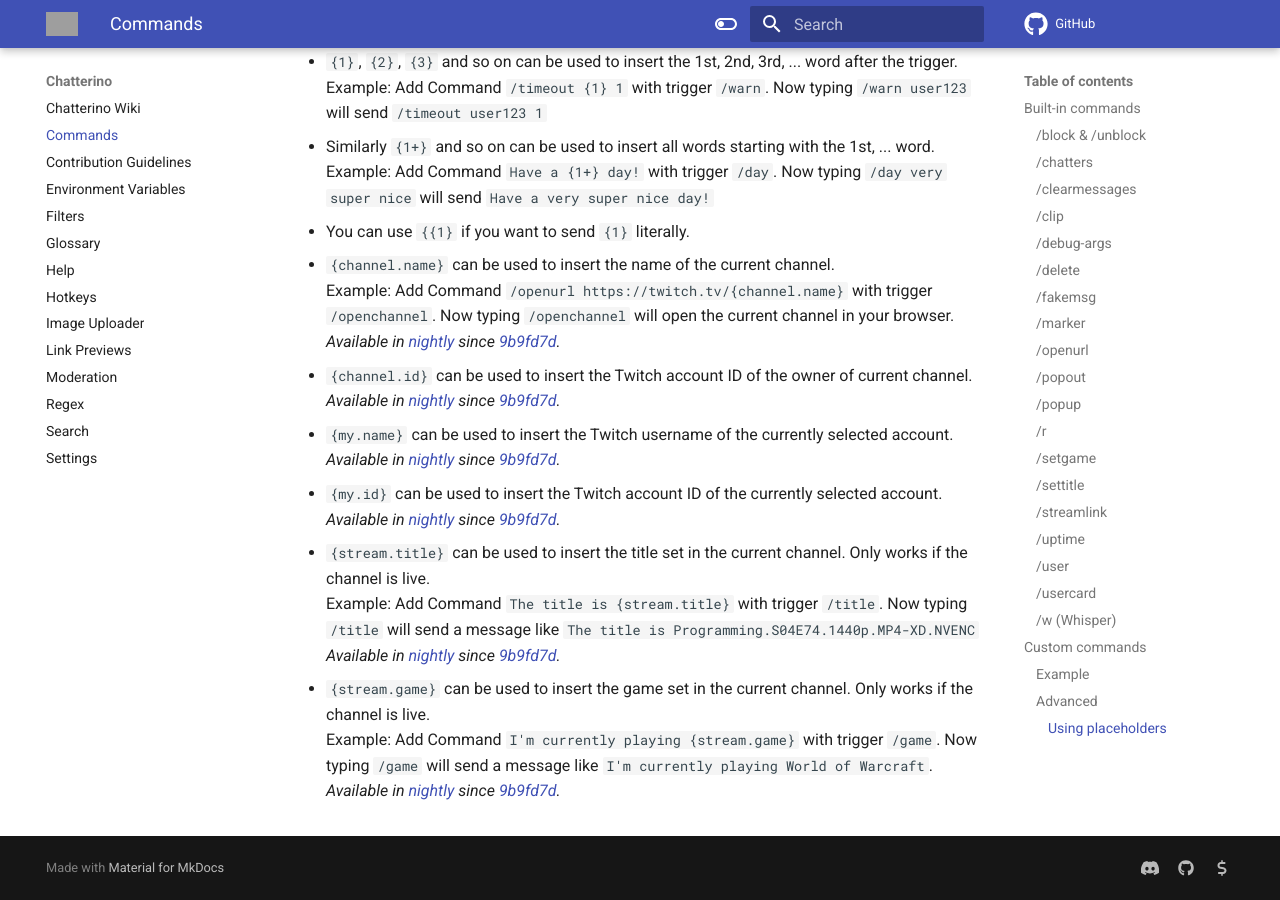
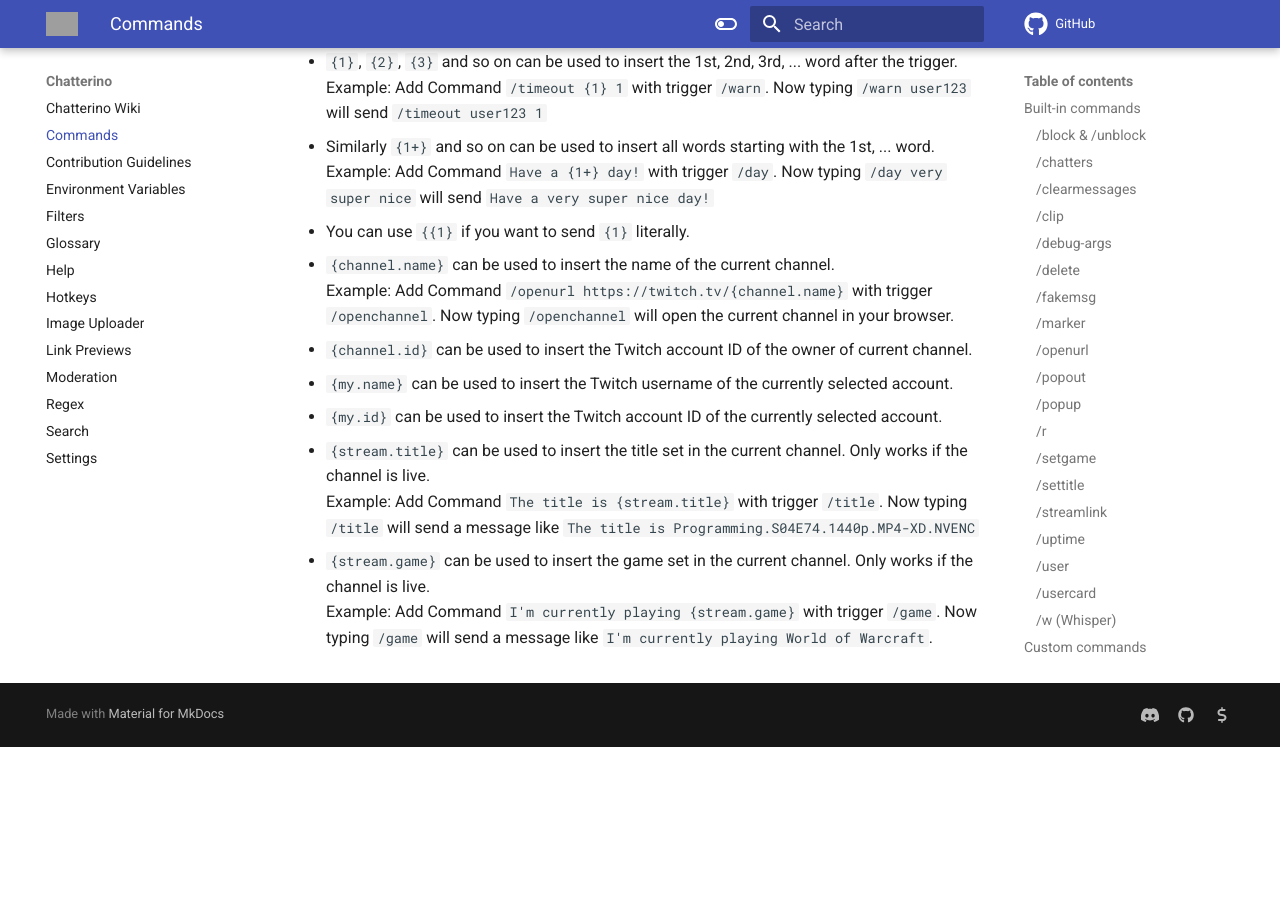
Before and after one commit to Chatterino/wiki, an MkDocs documentation site: the page built from docs/Commands.md, in a window 1280 px wide and 900 px high, scrolled down 3755 px. Built offline with MkDocs 1.6.1 and Material for MkDocs 9.7.7, drawn with Linux system fonts in a browser that asks for light colours; comment, search, counter and statistics services are not loaded; after the commit the page ends 4502 px from its top, so only the background shows below that; grey boxes are pictures that could not be loaded.

Commit message:
Remove nightly comments from Commands page (#216)
Apparently I missed Commands last time

```diff
--- a/docs/Commands.md
+++ b/docs/Commands.md
@@ -143,24 +143,18 @@
 
 - `{channel.name}` can be used to insert the name of the current channel.
   Example: Add Command `/openurl https://twitch.tv/{channel.name}` with trigger `/openchannel`. Now typing `/openchannel` will open the current channel in your browser.
-  _Available in [nightly][nightly] since [9b9fd7d][com1]._
 
 - `{channel.id}` can be used to insert the Twitch account ID of the owner of current channel.
-  _Available in [nightly][nightly] since [9b9fd7d][com1]._
 
 - `{my.name}` can be used to insert the Twitch username of the currently selected account.
-  _Available in [nightly][nightly] since [9b9fd7d][com1]._
 
 - `{my.id}` can be used to insert the Twitch account ID of the currently selected account.
-  _Available in [nightly][nightly] since [9b9fd7d][com1]._
 
 - `{stream.title}` can be used to insert the title set in the current channel. Only works if the channel is live.
   Example: Add Command `The title is {stream.title}` with trigger `/title`. Now typing `/title` will send a message like `The title is Programming.S04E74.1440p.MP4-XD.NVENC`
-  _Available in [nightly][nightly] since [9b9fd7d][com1]._
 
 - `{stream.game}` can be used to insert the game set in the current channel. Only works if the channel is live.
   Example: Add Command `I'm currently playing {stream.game}` with trigger `/game`. Now typing `/game` will send a message like `I'm currently playing World of Warcraft`.
-  _Available in [nightly][nightly] since [9b9fd7d][com1]._
 
 [nightly]: ../Help/#what-is-nightly-and-how-to-use-install-it
 [com1]: https://github.com/Chatterino/chatterino2/commit/9b9fd7d403a0b3bd047ba7134de158c4e2fecbc7
```
